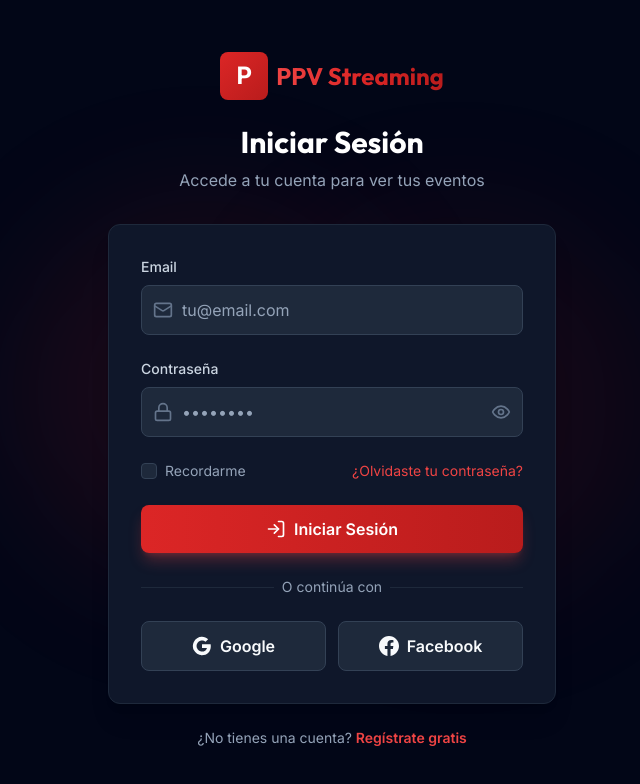
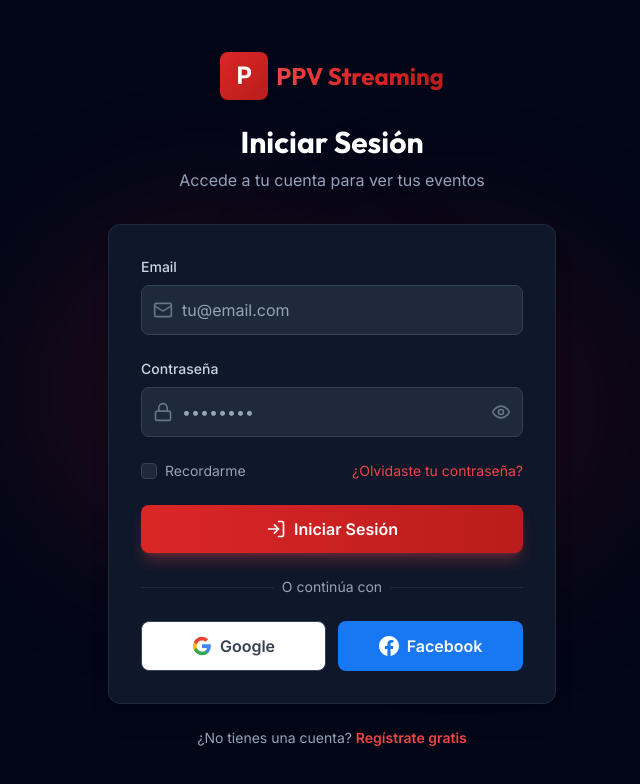
Before and after one commit to azambrano-ctrl/PPV-OFICIAL, a Next.js app in the folder webapp/: page /auth/login in a window 1280 px wide. Shown: the top 784 px of the page, without its empty margins (308-948 px from the left). Built offline with nearby package versions, Linux system fonts and the light colour scheme; no server answers.

Commit message:
style: update social login icons to use brand colors

```diff
--- a/webapp/src/app/auth/login/page.tsx
+++ b/webapp/src/app/auth/login/page.tsx
@@ -197,17 +197,17 @@ export default function LoginPage() {
                             onClick={() => {
                                 window.location.href = `${process.env.NEXT_PUBLIC_API_URL}/api/auth/google`;
                             }}
-                            className="btn btn-secondary"
+                            className="btn btn-secondary bg-white hover:bg-gray-50 text-gray-700" // Changed background to white for Google standard feel
                         >
-                            <svg className="w-5 h-5 mr-2" fill="currentColor" viewBox="0 0 24 24">
-                                <path d="M22.56 12.25c0-.78-.07-1.53-.2-2.25H12v4.26h5.92c-.26 1.37-1.04 2.53-2.21 3.31v2.77h3.57c2.08-1.92 3.28-4.74 3.28-8.09z" />
-                                <path d="M12 23c2.97 0 5.46-.98 7.28-2.66l-3.57-2.77c-.98.66-2.23 1.06-3.71 1.06-2.86 0-5.29-1.93-6.16-4.53H2.18v2.84C3.99 20.53 7.7 23 12 23z" />
-                                <path d="M5.84 14.09c-.22-.66-.35-1.36-.35-2.09s.13-1.43.35-2.09V7.07H2.18C1.43 8.55 1 10.22 1 12s.43 3.45 1.18 4.93l2.85-2.22.81-.62z" />
-                                <path d="M12 5.38c1.62 0 3.06.56 4.21 1.64l3.15-3.15C17.45 2.09 14.97 1 12 1 7.7 1 3.99 3.47 2.18 7.07l3.66 2.84c.87-2.6 3.3-4.53 6.16-4.53z" />
+                            <svg className="w-5 h-5 mr-2" viewBox="0 0 24 24">
+                                <path d="M22.56 12.25c0-.78-.07-1.53-.2-2.25H12v4.26h5.92c-.26 1.37-1.04 2.53-2.21 3.31v2.77h3.57c2.08-1.92 3.28-4.74 3.28-8.09z" fill="#4285F4" />
+                                <path d="M12 23c2.97 0 5.46-.98 7.28-2.66l-3.57-2.77c-.98.66-2.23 1.06-3.71 1.06-2.86 0-5.29-1.93-6.16-4.53H2.18v2.84C3.99 20.53 7.7 23 12 23z" fill="#34A853" />
+                                <path d="M5.84 14.09c-.22-.66-.35-1.36-.35-2.09s.13-1.43.35-2.09V7.07H2.18C1.43 8.55 1 10.22 1 12s.43 3.45 1.18 4.93l2.85-2.22.81-.62z" fill="#FBBC05" />
+                                <path d="M12 5.38c1.62 0 3.06.56 4.21 1.64l3.15-3.15C17.45 2.09 14.97 1 12 1 7.7 1 3.99 3.47 2.18 7.07l3.66 2.84c.87-2.6 3.3-4.53 6.16-4.53z" fill="#EA4335" />
                             </svg>
                             Google
                         </button>
-                        <button className="btn btn-secondary">
+                        <button className="btn btn-secondary bg-[#1877F2] hover:bg-[#1864D9] text-white border-none">
                             <svg className="w-5 h-5 mr-2" fill="currentColor" viewBox="0 0 24 24">
                                 <path d="M24 12.073c0-6.627-5.373-12-12-12s-12 5.373-12 12c0 5.99 4.388 10.954 10.125 11.854v-8.385H7.078v-3.47h3.047V9.43c0-3.007 1.792-4.669 4.533-4.669 1.312 0 2.686.235 2.686.235v2.953H15.83c-1.491 0-1.956.925-1.956 1.874v2.25h3.328l-.532 3.47h-2.796v8.385C19.612 23.027 24 18.062 24 12.073z" />
                             </svg>
```
